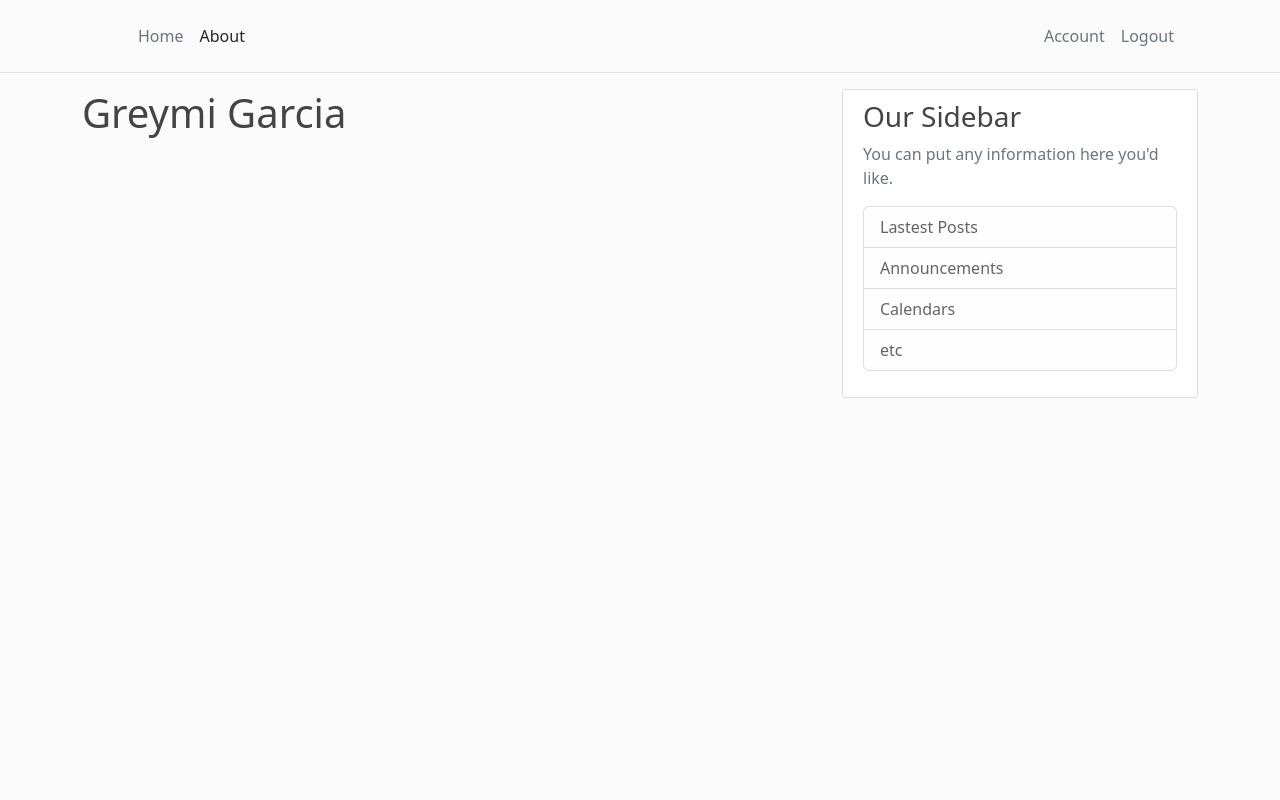
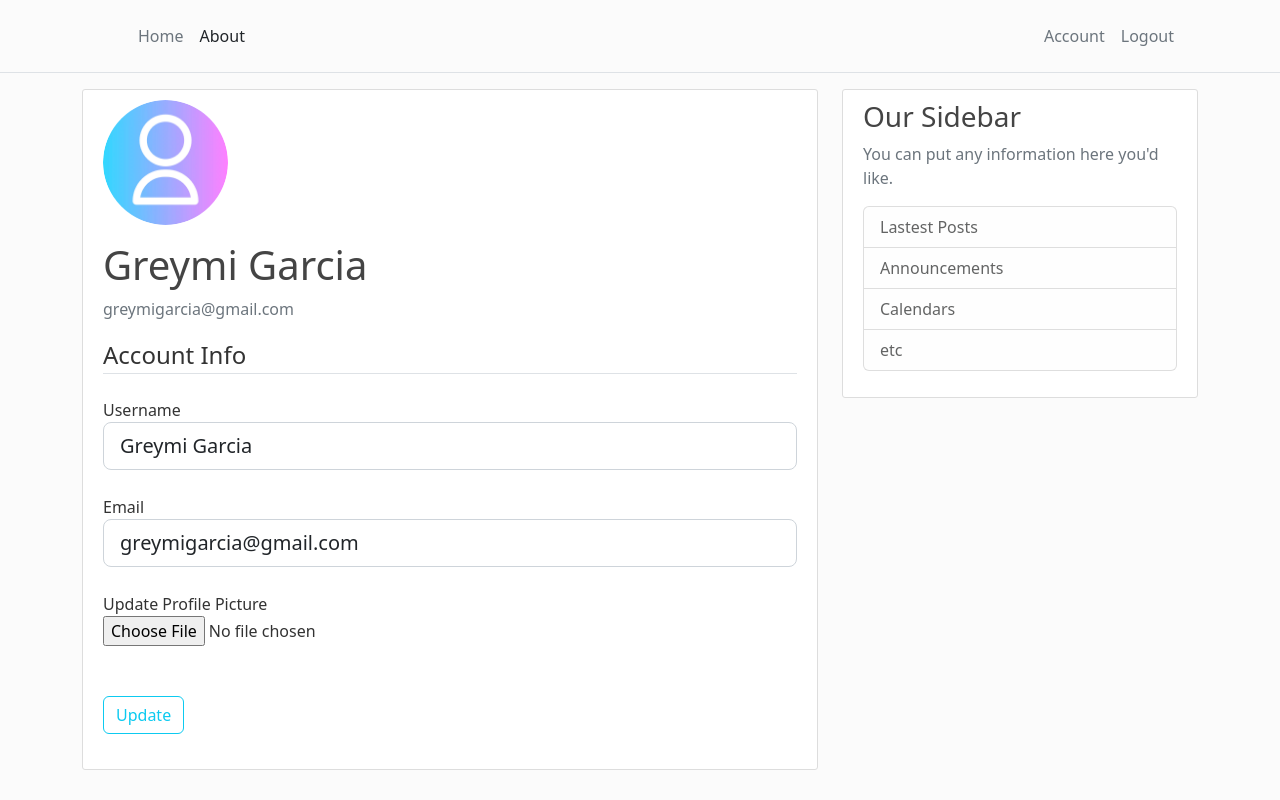
Before and after one commit to GreymiGarcia/flask-blog, a Flask app: page /account in a window 1280 px wide. Run offline with Flask 3, Linux system fonts and the light colour scheme; a user stored in the database is signed in; some libraries are stand-ins or nearby versions.

Commit message:
Setting profile update form with image profile update feature

```diff
--- a/flaskblog/forms.py
+++ b/flaskblog/forms.py
@@ -1,4 +1,6 @@
 from flask_wtf import FlaskForm
+from flask_wtf.file import FileField, FileAllowed
+from flask_login import current_user
 from wtforms import StringField, PasswordField, SubmitField, BooleanField, EmailField
 from wtforms.validators import DataRequired, Length, EqualTo, ValidationError
 from flaskblog.models import User
@@ -40,3 +42,27 @@ class LoginForm(FlaskForm):
     remember = BooleanField("Remember Me")
 
     submit = SubmitField("Login")
+
+class UpdateAccountForm(FlaskForm):
+    username = StringField("Username",
+    validators=[DataRequired(),
+    Length(min=2,max=20)])
+
+    email = EmailField("Email",
+    validators=[DataRequired()])
+
+    picture = FileField('Update Profile Picture', validators=[FileAllowed(['jpg', 'png'])])
+
+    submit = SubmitField("Update")
+
+    def validate_username(self, username):
+        if username.data != current_user.username:
+            user = User.query.filter_by(username=username.data).first()
+            if user :
+                raise ValidationError('That username is taken, Please choose a different one.')
+
+    def validate_email(self, email):
+        if email.data != current_user.email:
+            email = User.query.filter_by(email=email.data).first()
+            if email :
+                raise ValidationError('That email is taken, Please choose a different one.')
--- a/flaskblog/routes.py
+++ b/flaskblog/routes.py
@@ -1,6 +1,9 @@
+import os
+import secrets
+from PIL import Image
 from flask import render_template, url_for, flash, redirect, request
 from flaskblog import app, db, bcrypt
-from flaskblog.forms import RegitrationForm, LoginForm
+from flaskblog.forms import RegitrationForm, LoginForm, UpdateAccountForm
 from flaskblog.models import User,Post
 from flask_login import login_user, current_user, logout_user, login_required
 
@@ -68,8 +71,39 @@ def logout():
     logout_user()
     return redirect(url_for('home'))
 
+def save_picture(form_picture):
+    random_hex = secrets.token_hex(8)
+    _, f_ext = os.path.splitext(form_picture.filename)
+    picture_fn = random_hex + f_ext
+    picture_path = os.path.join(app.root_path, 'static/img', picture_fn)
+    #Resize image before being saved
+    output_size = (125,125)
+    i = Image.open(form_picture)
+    i.thumbnail(output_size)
+    i.save(picture_path)
 
-@app.route('/account')
+    return picture_fn
+
+@app.route('/account', methods=['GET','POST'])
 @login_required
 def account():
-    return render_template("account.html", title="Account")
+    form = UpdateAccountForm()
+    #Get current user image profile for deleting porpouse in case of image update
+    old_account_picture = current_user.image_file
+    if form.validate_on_submit():
+        if form.picture.data:
+            picture_file = save_picture(form.picture.data)
+            current_user.image_file = picture_file
+        current_user.username = form.username.data
+        current_user.email = form.email.data
+        db.session.commit()
+        #Remove old account picture profile
+        if old_account_picture != current_user.image_file:
+            os.remove(os.path.join(app.root_path, 'static/img', old_account_picture))
+        flash(f'Your account has been updated!', 'success')
+        return redirect(url_for('account'))
+    elif request.method == 'GET':
+        form.username.data = current_user.username
+        form.email.data = current_user.email
+    image_file = url_for('static', filename='img/' + current_user.image_file)
+    return render_template("account.html", title="Account", image_file=image_file, form=form)
--- a/flaskblog/templates/account.html
+++ b/flaskblog/templates/account.html
@@ -1,4 +1,56 @@
 {% extends "layout.html" %}
 {% block content %}
-    <h1>{{ current_user.username }}</h1>
+    <div class="content-section">
+        <div class="media">
+            <img class="rounded-circle account-img" src="{{ image_file }}">
+            <div class="media-body">
+                <h2 class="account-heading">{{ current_user.username }}</h2>
+                <p class="text-secondary">{{ current_user.email }}</p>
+            </div>
+        </div>
+            <form method="POST" action="" enctype="multipart/form-data">
+            {{ form.hidden_tag() }}
+            <fieldset class="form-group">
+                <legend class="border-bottom mb-4">Account Info</legend>
+                <div class="form-group">
+                    {{ form.username.label(class="form-control-label") }}
+                    {% if form.username.errors %}
+                        {{ form.username(class="form-control form-control-lg is-invalid") }}
+                        <div class="invalid-feedback">
+                            {% for error in form.username.errors %}
+                                <span>{{ error }}</span>
+                            {% endfor %}
+                        </div>
+                    {% else %}
+                        {{ form.username(class="form-control form-control-lg") }}
+                    {% endif %}
+                </div>
+                <div class="form-group">
+                    {{ form.email.label(class="form-control-label") }}
+                    {% if form.email.errors %}
+                        {{ form.email(class="form-control form-control-lg is-invalid") }}
+                        <div class="invalid-feedback">
+                            {% for error in form.email.errors %}
+                                <span>{{ error }}</span>
+                            {% endfor %}
+                        </div>
+                    {% else %}
+                        {{ form.email(class="form-control form-control-lg") }}
+                    {% endif %}
+                </div>
+                <div class="form-group">
+                    {{ form.picture.label() }}<br>
+                    {{ form.picture(class="form-control-file") }}
+                    {% if form.picture.errors %}
+                        {% for error in form.picture.errors %}
+                            <br><span class="text-danger">{{ error }}</span>
+                        {% endfor %}
+                    {% endif %}
+                </div>
+            </fieldset>
+            <div class="form-group">
+                {{ form.submit(class="btn btn-outline-info") }}
+            </div>
+        </form>
+    </div>
 {% endblock content %}
```
Also changed, not shown: flaskblog/static/img/default.jpg (added), flaskblog/static/img/e7ad8ce17215c4b0.jpg (added), instance/site.db.
